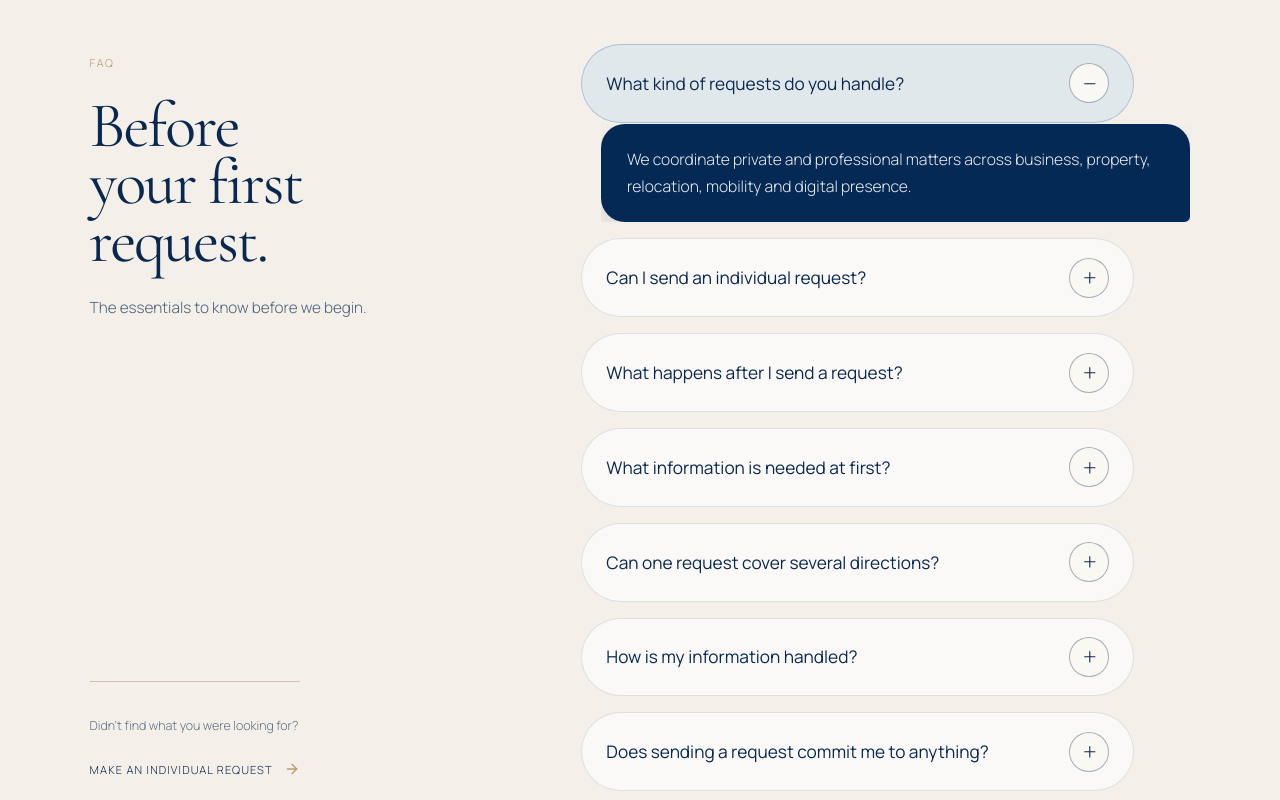
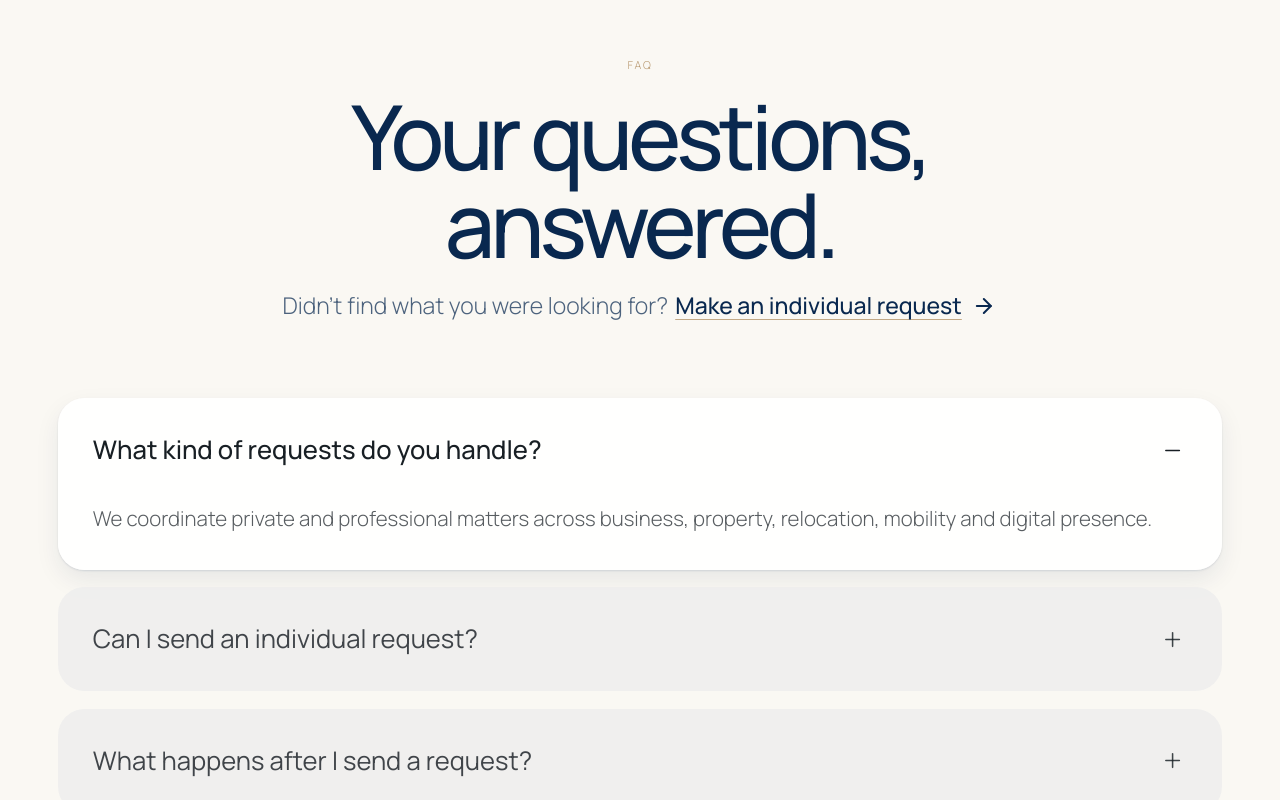
Before and after one commit to dmkstudio/poc-riviera-editorial-site, a Next.js app: page / in a window 1280 px wide. Shown: the part 5040-5840 px from the top of the page. Built offline with nearby package versions, Linux system fonts and the light colour scheme.

Commit message:
Redesign FAQ as editorial accordion

```diff
--- a/app/PocSite.tsx
+++ b/app/PocSite.tsx
@@ -142,26 +142,25 @@ function FAQChat({ locale, onRequest }: { locale: Locale; onRequest: () => void
   const [openIndex, setOpenIndex] = useState(0);
   const answerId = (index: number) => `faq-chat-answer-${locale}-${index}`;
 
-  return <section className="faq-chat" id="faq" aria-labelledby="faq-chat-title">
-    <div className="faq-chat-intro">
+  return <section className="faq-stack" id="faq" aria-labelledby="faq-stack-title">
+    <div className="faq-stack-intro">
       <p className="eyebrow">{t.faq.label}</p>
-      <h2 id="faq-chat-title">{t.faq.title}</h2>
-      <p>{t.faq.body}</p>
-      <div className="faq-chat-cta">
+      <h2 id="faq-stack-title">{t.faq.pageTitle}</h2>
+      <div className="faq-stack-cta">
         <span>{t.faq.ctaPrompt}</span>
         <button type="button" onClick={onRequest}>{t.faq.cta}<ArrowRight aria-hidden="true" /></button>
       </div>
     </div>
-    <div className="faq-chat-list">
+    <div className="faq-stack-list">
       {t.faq.items.map((item, index) => {
         const isOpen = openIndex === index;
-        return <div className={`faq-chat-item${isOpen ? " is-open" : ""}`} key={item.question}>
-          <button className="faq-chat-question" type="button" aria-expanded={isOpen} aria-controls={answerId(index)} onClick={() => setOpenIndex(isOpen ? -1 : index)}>
+        return <div className={`faq-stack-item${isOpen ? " is-open" : ""}`} key={item.question}>
+          <button className="faq-stack-question" type="button" aria-expanded={isOpen} aria-controls={answerId(index)} onClick={() => setOpenIndex(isOpen ? -1 : index)}>
             <span>{item.question}</span>
-            <span className="faq-chat-control" aria-hidden="true">{isOpen ? <Minus /> : <Plus />}</span>
+            <span className="faq-stack-control" aria-hidden="true">{isOpen ? <Minus /> : <Plus />}</span>
           </button>
           <AnimatePresence initial={false}>
-            {isOpen && <motion.div id={answerId(index)} className="faq-chat-answer" role="region" aria-label={item.question} initial={{height:0,opacity:0}} animate={{height:"auto",opacity:1}} exit={{height:0,opacity:0}} transition={{duration:.32,ease:[.22,1,.36,1]}}>
+            {isOpen && <motion.div id={answerId(index)} className="faq-stack-answer" role="region" aria-label={item.question} initial={{height:0,opacity:0}} animate={{height:"auto",opacity:1}} exit={{height:0,opacity:0}} transition={{duration:.32,ease:[.22,1,.36,1]}}>
               <p>{item.answer}</p>
             </motion.div>}
           </AnimatePresence>
--- a/app/globals.css
+++ b/app/globals.css
@@ -159,6 +159,28 @@
 .faq-chat-question:focus-visible,.faq-chat-cta button:focus-visible{outline:2px solid var(--sand);outline-offset:4px}
 @media(max-width:760px){.faq-chat{display:block;padding:4.5rem 1.25rem}.faq-chat-intro{margin-bottom:2.8rem}.faq-chat-intro h2{font-size:clamp(3.2rem,13vw,4.4rem);max-width:9ch}.faq-chat-intro>p:not(.eyebrow){max-width:23rem}.faq-chat-cta{margin-top:2.5rem;max-width:none}.faq-chat-list{gap:.75rem}.faq-chat-question{width:calc(100% - 2rem);min-height:4rem;padding:1rem 1rem 1rem 1.15rem;border-radius:1.8rem;font-size:.96rem}.faq-chat-control{width:2.2rem;height:2.2rem}.faq-chat-answer{width:calc(100% - .5rem)}.faq-chat-answer p{padding:1.15rem 1.15rem 1.25rem;font-size:.92rem;line-height:1.65;border-radius:1.25rem 1.25rem .3rem 1.25rem}}
 @media(prefers-reduced-motion:reduce){.faq-chat-question,.faq-chat-cta button svg{transition:none}.faq-chat-question:hover{transform:none}}
+
+/* FAQ direction: full-width editorial accordion based on the approved reference. */
+.faq-stack{padding:clamp(5.5rem,9vw,9rem) clamp(1.25rem,4.5vw,4.5rem) clamp(5rem,8vw,8rem);background:var(--cream);border-top:1px solid var(--line);color:var(--ink)}
+.faq-stack-intro{text-align:center;display:flex;flex-direction:column;align-items:center;margin:0 auto clamp(3.5rem,6vw,6rem)}
+.faq-stack-intro .eyebrow{margin:0 0 1.25rem}
+.faq-stack-intro h2{font-family:var(--sans);font-size:clamp(3.1rem,7vw,7rem);font-weight:500;line-height:.98;letter-spacing:-.055em;margin:0;max-width:14ch}
+.faq-stack-cta{display:flex;align-items:center;justify-content:center;gap:.45rem;margin-top:1.5rem;color:rgba(9,40,79,.72);font-size:clamp(1rem,1.8vw,1.55rem);line-height:1.3}
+.faq-stack-cta button{display:inline-flex;align-items:center;gap:.5rem;padding:0;border:0;background:none;color:var(--ink);font-weight:500;text-decoration:underline;text-decoration-color:rgba(185,154,114,.85);text-decoration-thickness:1px;text-underline-offset:.22em}
+.faq-stack-cta button svg{width:1.2em;transition:transform .25s ease}
+.faq-stack-cta button:hover svg,.faq-stack-cta button:focus-visible svg{transform:translateX(.25rem)}
+.faq-stack-list{display:grid;gap:1.1rem;max-width:100rem;margin:0 auto}
+.faq-stack-item{border-radius:1.65rem;background:rgba(238,238,237,.78);overflow:hidden;transition:background .3s ease,box-shadow .3s ease}
+.faq-stack-item.is-open{background:rgba(255,255,255,.94);box-shadow:0 10px 24px rgba(9,40,79,.08),0 1px 2px rgba(9,40,79,.12)}
+.faq-stack-question{width:100%;min-height:6.5rem;display:flex;align-items:center;justify-content:space-between;gap:2rem;padding:1.45rem 2.2rem;border:0;background:transparent;color:rgba(24,31,36,.82);font-family:var(--sans);font-size:clamp(1.15rem,2vw,1.8rem);font-weight:400;line-height:1.25;text-align:left}
+.faq-stack-item.is-open .faq-stack-question{font-weight:500;color:#181f24}
+.faq-stack-control{flex:0 0 auto;display:grid;place-content:center;width:1.8rem;height:1.8rem}
+.faq-stack-control svg{width:1.45rem;height:1.45rem;stroke-width:1.6}
+.faq-stack-answer{padding:0 2.2rem 2.1rem;overflow:hidden}
+.faq-stack-answer p{max-width:68rem;margin:0;color:rgba(24,31,36,.72);font-size:clamp(1rem,1.6vw,1.4rem);line-height:1.65}
+.faq-stack-question:focus-visible,.faq-stack-cta button:focus-visible{outline:2px solid var(--sand);outline-offset:-5px;border-radius:1.65rem}
+@media(max-width:760px){.faq-stack{padding:4.75rem 1.1rem 4.5rem}.faq-stack-intro{margin-bottom:2.7rem}.faq-stack-intro h2{font-size:clamp(2.8rem,13vw,4.6rem);max-width:10ch}.faq-stack-cta{align-items:center;flex-wrap:wrap;font-size:1rem;margin-top:1.25rem}.faq-stack-list{gap:.7rem}.faq-stack-item{border-radius:1.25rem}.faq-stack-question{min-height:4.75rem;padding:1.15rem 1.2rem;font-size:1.05rem;gap:1rem}.faq-stack-control{width:1.5rem;height:1.5rem}.faq-stack-control svg{width:1.2rem;height:1.2rem}.faq-stack-answer{padding:0 1.2rem 1.45rem}.faq-stack-answer p{font-size:.98rem;line-height:1.6}}
+@media(prefers-reduced-motion:reduce){.faq-stack-item,.faq-stack-cta button svg{transition:none}.faq-stack-cta button:hover svg{transform:none}}
 
 /* Shared serif with full Cyrillic support, plus a restrained Liquid Glass control. */
 :root{--serif:'Cormorant Garamond',Georgia,serif}
```
